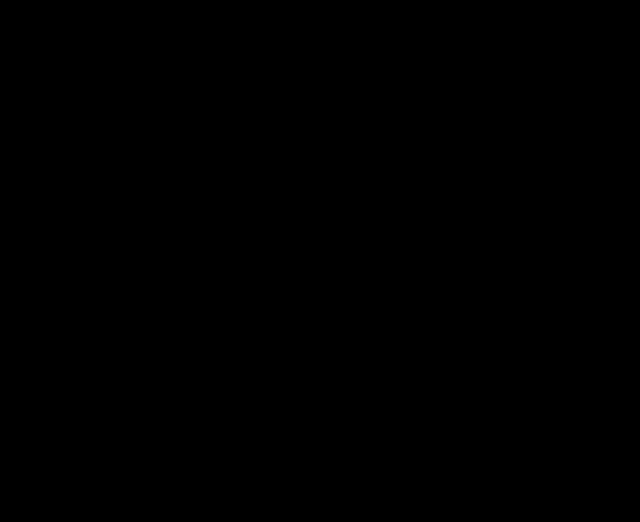
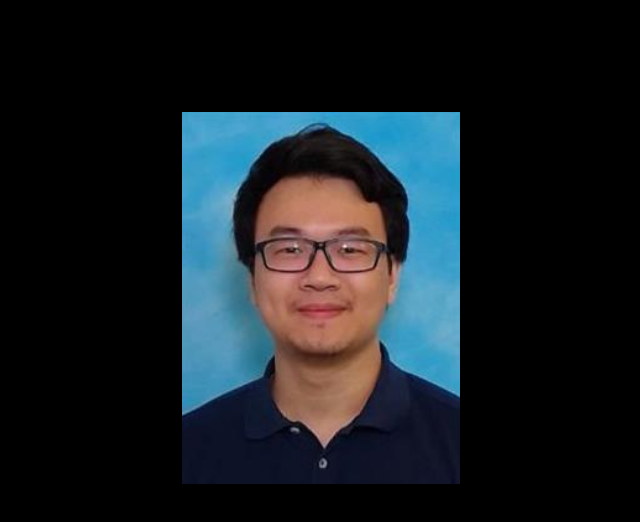
Before and after one commit to vongola112/web-portfolio, a React (Create React App) app: page / in a window 1280 px wide. Shown: the top 522 px of the page, without its empty margins (553-1193 px from the left). Built offline with nearby package versions, Linux system fonts and the light colour scheme.

Commit message:
update with router

```diff
--- a/package.json
+++ b/package.json
@@ -8,6 +8,7 @@
     "@testing-library/user-event": "^13.5.0",
     "react": "^18.2.0",
     "react-dom": "^18.2.0",
+    "react-router-dom": "^6.22.2",
     "react-scripts": "^5.0.1",
     "update": "^0.4.2",
     "web-vitals": "^2.1.4"
--- a/src/component/NavBar/NavBar.css
+++ b/src/component/NavBar/NavBar.css
@@ -5,12 +5,16 @@
 }
 
 .navbar {
-  display: flex;
-  flex-direction: row;
+  display: inline-flex;
   justify-content: right;
-  text-align: right;
-  margin-left: auto;
   flex-grow: 1;
   flex-shrink: 1;
-  padding: 1.6vw;
 }
+
+.navbar-item{
+  padding: 20px;
+}
+
+.navbar-item:hover{
+  background-color: blue;
+}
--- a/src/component/NavBar/NavBar.js
+++ b/src/component/NavBar/NavBar.js
@@ -7,11 +7,11 @@
   return (
     <div className="navbar-wrapper">
       <div>
-        <ul>Home</ul>
+        <ul className="navbar-item">Home</ul>
       </div>
       <div className="navbar">
         {navBarItem.map((item) => {
-          return <ul>{item}</ul>;
+          return <ul className="navbar-item">{item}</ul>;
         })}
       </div>
     </div>
--- a/src/component/content/AboutMe.css
+++ b/src/component/content/AboutMe.css
@@ -1,22 +1,26 @@
+@import "./AboutMe.css";
+
 .about-me-wrapper {
+  display: inline-flex;
+}
+
+.about-me-text-container {
   display: flex;
-  flex-wrap: nowrap;
-  align-items: center;
+}
+
+.about-me-text {
+  text-align: justify;
   width: 50%;
+  margin-left: 5%;
+  justify-content: center;
 }
 
 .about-me-image-wrapper {
-  margin: 0px 20px 0px 20px;
-  position: relative;
-  justify-content: right;
-  text-align: right;
-  margin-left: auto;
-  flex-grow: 1;
-  flex-shrink: 1;
-  padding: 1.6vw;
+  display: flex;
+  margin: 1.6vw;
+  margin-right: 25%;
 }
 
-.about-me-content-text {
-  text-align: justify;
-  margin: 0px 10px 0px 10px;
+.about-me-image {
+  object-position: 50% 50%;
 }
--- a/src/component/content/AboutMe.js
+++ b/src/component/content/AboutMe.js
@@ -4,8 +4,8 @@
 const AboutMe = () => {
   return (
     <div className="about-me-wrapper">
-      <div className="about-me-intro">
-        <p>
+      <div className="about-me-text-container">
+        <p className="about-me-text">
           Lorem ipsum dolor sit amet, consectetur adipiscing elit, sed do
           eiusmod tempor incididunt ut labore et dolore magna aliqua. Quis
           viverra nibh cras pulvinar mattis nunc. Et tortor at risus viverra
@@ -21,8 +21,9 @@
           varius. Dolor sed viverra ipsum nunc.
         </p>
       </div>
+
       <div className="about-me-image-wrapper">
-        <p>insert picture here</p>
+        <img src="sahandoy_LThumb.jpg" className="about-me-image"></img>
       </div>
     </div>
   );
--- a/src/component/content/ContentWrapper.css
+++ b/src/component/content/ContentWrapper.css
@@ -1,5 +1,11 @@
 .content-wrapper {
-  display: flex;
+  display: inline-flex;
   flex-wrap: nowrap;
   align-items: center;
+  flex-grow: 1;
+  flex-shrink: 1;
 }
+
+.content-wrapper-text{
+  flex-direction: row;
+}
--- a/src/component/content/ContentWrapper.js
+++ b/src/component/content/ContentWrapper.js
@@ -1,6 +1,6 @@
 import React from "react";
 import "./ContentWrapper.css";
-import AboutMe from "./AboutMe.js"
+import AboutMe from "./AboutMe.js";
 
 const ContentWrapper = () => {
 
```
Also changed, not shown: src/index.js (+19 -1 lines), src/routes/error-pages.jsx (added, +16 -0 lines), src/routes/home.jsx (added, +12 -0 lines), src/routes/root.jsx (added, +43 -0 lines), public/sahandoy_LThumb.jpg (added), 1 other file (tests, documents, lock files or other folders).
